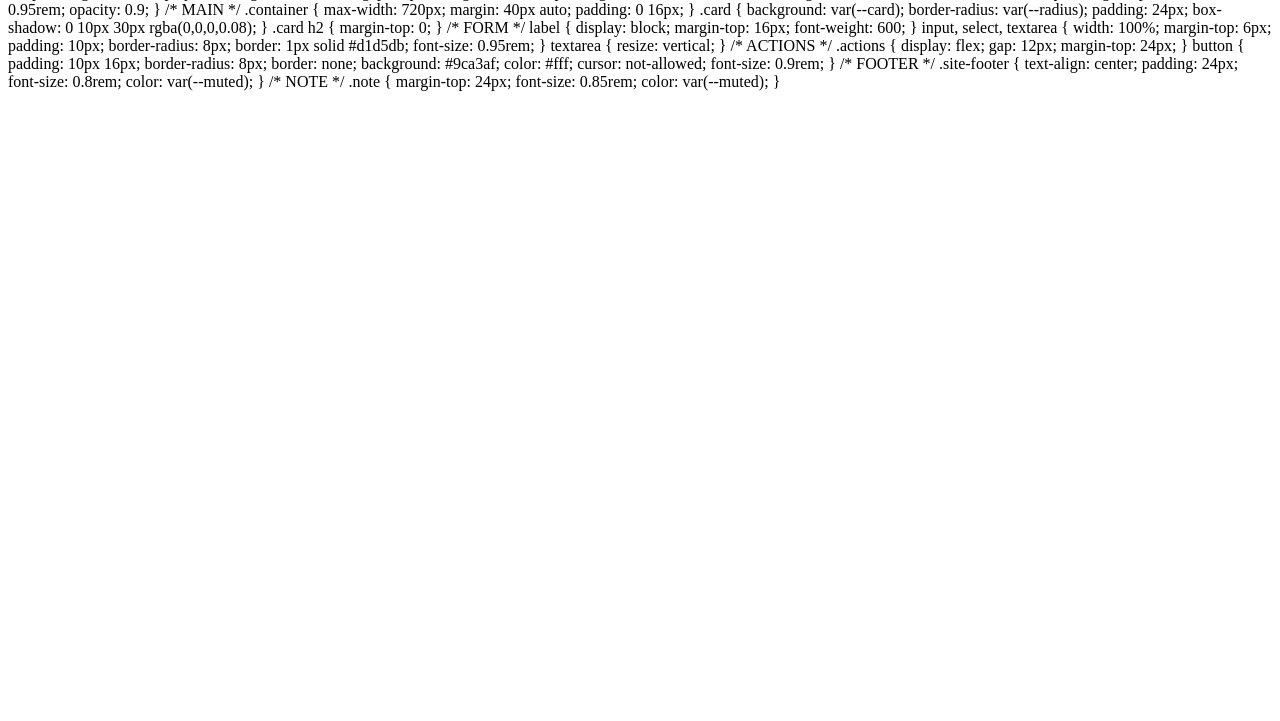
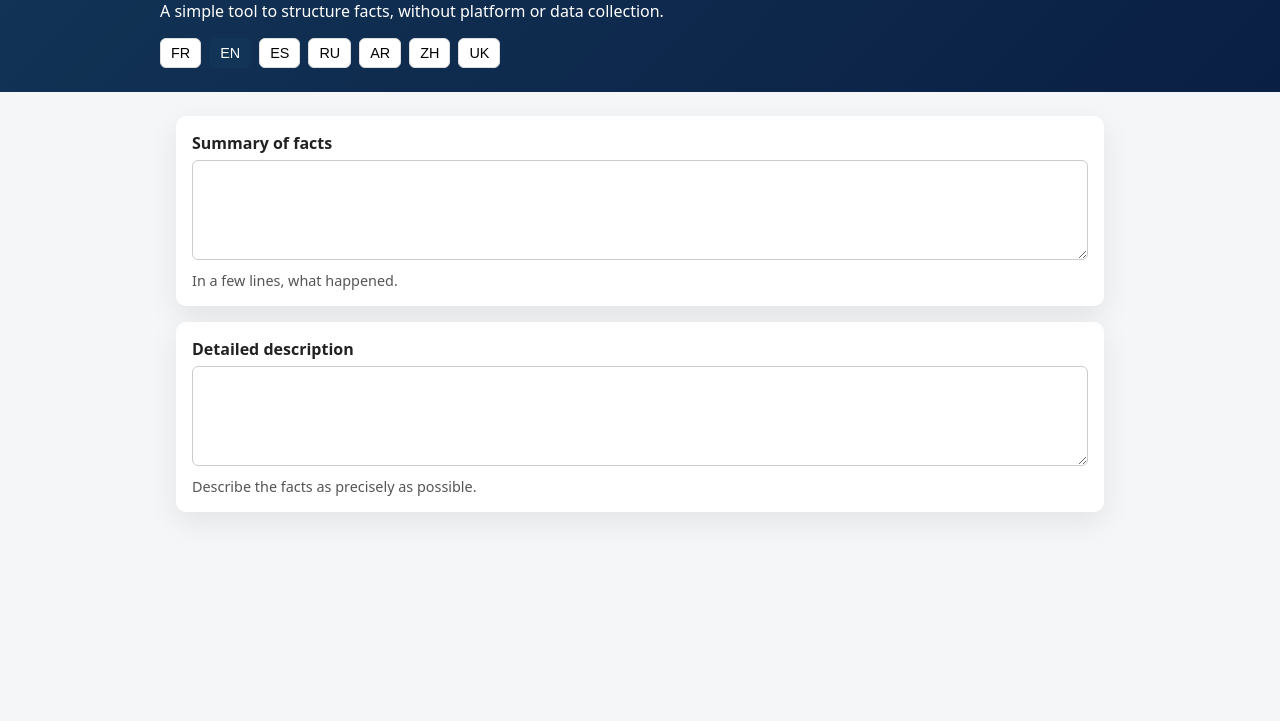
Before and after one commit to Bozon2higgs/hfh-human-for-human.github.io, a plain HTML site: page docs/index.html in a window 1280 px wide. Shown: the part 79-800 px from the top of the page. Drawn offline with Linux system fonts and the light colour scheme.

Commit message:
Update index.html

```diff
--- a/docs/index.html
+++ b/docs/index.html
@@ -1,134 +1,210 @@
-/* ==============================
-   HFH — Human For Human
-   Style stable / minimal / lisible
-   ============================== */
+<!DOCTYPE html>
+<html lang="fr">
+<head>
+  <meta charset="UTF-8" />
+  <meta name="viewport" content="width=device-width, initial-scale=1.0"/>
+  <title>HFH — Human For Human</title>
 
-:root {
-  --blue-dark: #0b1f44;
-  --blue: #12356b;
-  --bg: #f4f6f8;
-  --card: #ffffff;
-  --text: #1a1a1a;
-  --muted: #6b7280;
-  --radius: 12px;
-}
+  <link rel="stylesheet" href="css/style.css">
 
-* {
-  box-sizing: border-box;
-}
+  <style>
+    /* === Lang switch === */
+    .lang-switch {
+      display: flex;
+      flex-wrap: wrap;
+      gap: 8px;
+      margin-top: 16px;
+    }
 
-body {
-  margin: 0;
-  font-family: system-ui, -apple-system, BlinkMacSystemFont, sans-serif;
-  background: var(--bg);
-  color: var(--text);
-}
+    .lang-switch button {
+      background: white;
+      border: 1px solid #ddd;
+      border-radius: 6px;
+      padding: 6px 10px;
+      cursor: pointer;
+      font-size: 0.9em;
+    }
 
-/* HEADER */
+    .lang-switch button.active {
+      background: var(--blue);
+      color: white;
+      border-color: var(--blue);
+    }
 
-.site-header {
-  background: linear-gradient(135deg, var(--blue-dark), var(--blue));
-  color: #fff;
-  padding: 24px;
-}
+    main {
+      max-width: 960px;
+      margin: 24px auto;
+      padding: 0 16px;
+    }
 
-.brand {
-  max-width: 960px;
-  margin: auto;
-  display: flex;
-  align-items: center;
-  gap: 20px;
-}
+    .card {
+      background: var(--card);
+      border-radius: var(--radius);
+      padding: 16px;
+      margin-bottom: 16px;
+    }
 
-.logo {
-  width: 64px;
-  height: auto;
-}
+    label {
+      display: block;
+      font-weight: 600;
+      margin-bottom: 6px;
+    }
 
-.brand-text h1 {
-  margin: 0;
-  font-size: 1.6rem;
-}
+    textarea {
+      width: 100%;
+      min-height: 100px;
+      padding: 10px;
+      border-radius: 6px;
+      border: 1px solid #ccc;
+      font-family: inherit;
+      font-size: 1em;
+    }
 
-.brand-text p {
-  margin: 6px 0 0;
-  font-size: 0.95rem;
-  opacity: 0.9;
-}
+    .hint {
+      font-size: 0.9em;
+      color: #555;
+      margin-top: 6px;
+    }
 
-/* MAIN */
+    /* RTL support */
+    html[dir="rtl"] {
+      direction: rtl;
+    }
+  </style>
+</head>
 
-.container {
-  max-width: 720px;
-  margin: 40px auto;
-  padding: 0 16px;
-}
+<body>
+  <header class="site-header">
+    <div class="header-inner">
+      <h1 data-i18n="title">Human For Human</h1>
+      <p data-i18n="subtitle">
+        Un outil simple pour structurer des faits, sans plateforme ni collecte.
+      </p>
 
-.card {
-  background: var(--card);
-  border-radius: var(--radius);
-  padding: 24px;
-  box-shadow: 0 10px 30px rgba(0,0,0,0.08);
-}
+      <div class="lang-switch" id="langSwitch"></div>
+    </div>
+  </header>
 
-.card h2 {
-  margin-top: 0;
-}
+  <main>
+    <div class="card">
+      <label for="summary" data-i18n="summary_label">Résumé des faits</label>
+      <textarea id="summary"></textarea>
+      <div class="hint" data-i18n="summary_hint">
+        En quelques lignes, ce qui s’est passé.
+      </div>
+    </div>
 
-/* FORM */
+    <div class="card">
+      <label for="details" data-i18n="details_label">Description détaillée</label>
+      <textarea id="details"></textarea>
+      <div class="hint" data-i18n="details_hint">
+        Décrivez les faits avec le plus de précision possible.
+      </div>
+    </div>
+  </main>
 
-label {
-  display: block;
-  margin-top: 16px;
-  font-weight: 600;
-}
+  <script>
+    /* ========= LANG DATA ========= */
 
-input,
-select,
-textarea {
-  width: 100%;
-  margin-top: 6px;
-  padding: 10px;
-  border-radius: 8px;
-  border: 1px solid #d1d5db;
-  font-size: 0.95rem;
-}
+    const LANGS = {
+      fr: {
+        dir: "ltr",
+        title: "Human For Human",
+        subtitle: "Un outil simple pour structurer des faits, sans plateforme ni collecte.",
+        summary_label: "Résumé des faits",
+        summary_hint: "En quelques lignes, ce qui s’est passé.",
+        details_label: "Description détaillée",
+        details_hint: "Décrivez les faits avec le plus de précision possible."
+      },
+      en: {
+        dir: "ltr",
+        title: "Human For Human",
+        subtitle: "A simple tool to structure facts, without platform or data collection.",
+        summary_label: "Summary of facts",
+        summary_hint: "In a few lines, what happened.",
+        details_label: "Detailed description",
+        details_hint: "Describe the facts as precisely as possible."
+      },
+      es: {
+        dir: "ltr",
+        title: "Human For Human",
+        subtitle: "Una herramienta simple para estructurar hechos, sin plataforma ni recopilación.",
+        summary_label: "Resumen de los hechos",
+        summary_hint: "En pocas líneas, qué ocurrió.",
+        details_label: "Descripción detallada",
+        details_hint: "Describa los hechos con la mayor precisión posible."
+      },
+      ru: {
+        dir: "ltr",
+        title: "Human For Human",
+        subtitle: "Простой инструмент для структурирования фактов без платформы и сбора данных.",
+        summary_label: "Краткое изложение фактов",
+        summary_hint: "В нескольких строках — что произошло.",
+        details_label: "Подробное описание",
+        details_hint: "Опишите факты как можно точнее."
+      },
+      ar: {
+        dir: "rtl",
+        title: "إنسان من أجل إنسان",
+        subtitle: "أداة بسيطة لتنظيم الوقائع دون منصة أو جمع بيانات.",
+        summary_label: "ملخص الوقائع",
+        summary_hint: "باختصار، ماذا حدث.",
+        details_label: "الوصف التفصيلي",
+        details_hint: "صف الوقائع بأكبر قدر ممكن من الدقة."
+      },
+      zh: {
+        dir: "ltr",
+        title: "以人为本",
+        subtitle: "一个用于整理事实的简单工具，不是平台，也不收集数据。",
+        summary_label: "事实摘要",
+        summary_hint: "简要说明发生了什么。",
+        details_label: "详细描述",
+        details_hint: "尽可能详细地描述事实。"
+      },
+      uk: {
+        dir: "ltr",
+        title: "Людина для людини",
+        subtitle: "Простий інструмент для структурування фактів без платформи та збору даних.",
+        summary_label: "Короткий виклад фактів",
+        summary_hint: "Кількома рядками — що сталося.",
+        details_label: "Детальний опис",
+        details_hint: "Опишіть факти якомога точніше."
+      }
+    };
 
-textarea {
-  resize: vertical;
-}
+    const DEFAULT_LANG = (navigator.language || "fr").slice(0, 2);
+    let currentLang = LANGS[DEFAULT_LANG] ? DEFAULT_LANG : "fr";
 
-/* ACTIONS */
+    /* ========= UI ========= */
 
-.actions {
-  display: flex;
-  gap: 12px;
-  margin-top: 24px;
-}
+    const switchContainer = document.getElementById("langSwitch");
 
-button {
-  padding: 10px 16px;
-  border-radius: 8px;
-  border: none;
-  background: #9ca3af;
-  color: #fff;
-  cursor: not-allowed;
-  font-size: 0.9rem;
-}
+    Object.keys(LANGS).forEach(code => {
+      const btn = document.createElement("button");
+      btn.textContent = code.toUpperCase();
+      btn.onclick = () => setLang(code);
+      btn.dataset.lang = code;
+      switchContainer.appendChild(btn);
+    });
 
-/* FOOTER */
+    function setLang(lang) {
+      currentLang = lang;
+      const data = LANGS[lang];
 
-.site-footer {
-  text-align: center;
-  padding: 24px;
-  font-size: 0.8rem;
-  color: var(--muted);
-}
+      document.documentElement.lang = lang;
+      document.documentElement.dir = data.dir;
 
-/* NOTE */
+      document.querySelectorAll("[data-i18n]").forEach(el => {
+        const key = el.dataset.i18n;
+        if (data[key]) el.textContent = data[key];
+      });
 
-.note {
-  margin-top: 24px;
-  font-size: 0.85rem;
-  color: var(--muted);
-}
+      document
+        .querySelectorAll(".lang-switch button")
+        .forEach(b => b.classList.toggle("active", b.dataset.lang === lang));
+    }
+
+    setLang(currentLang);
+  </script>
+</body>
+</html>
```
